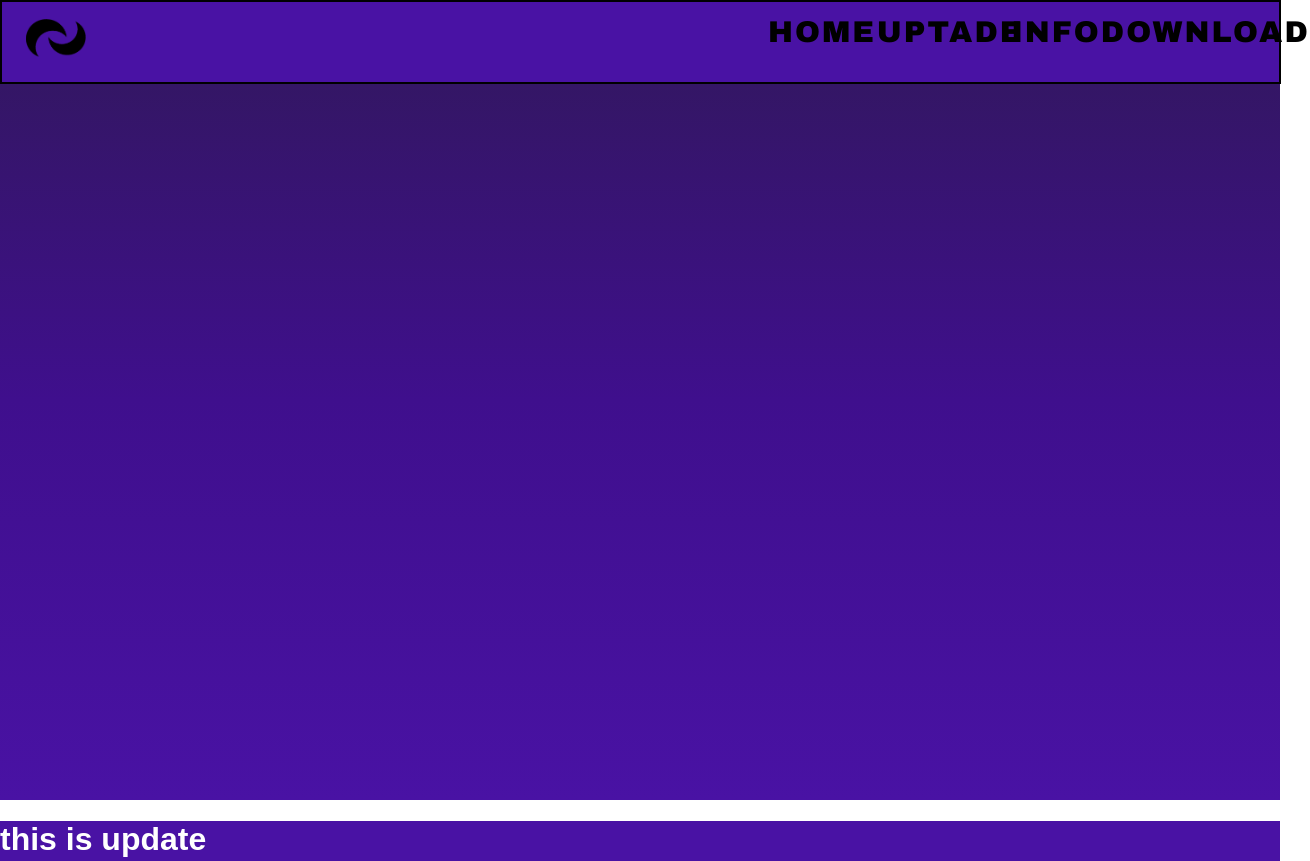
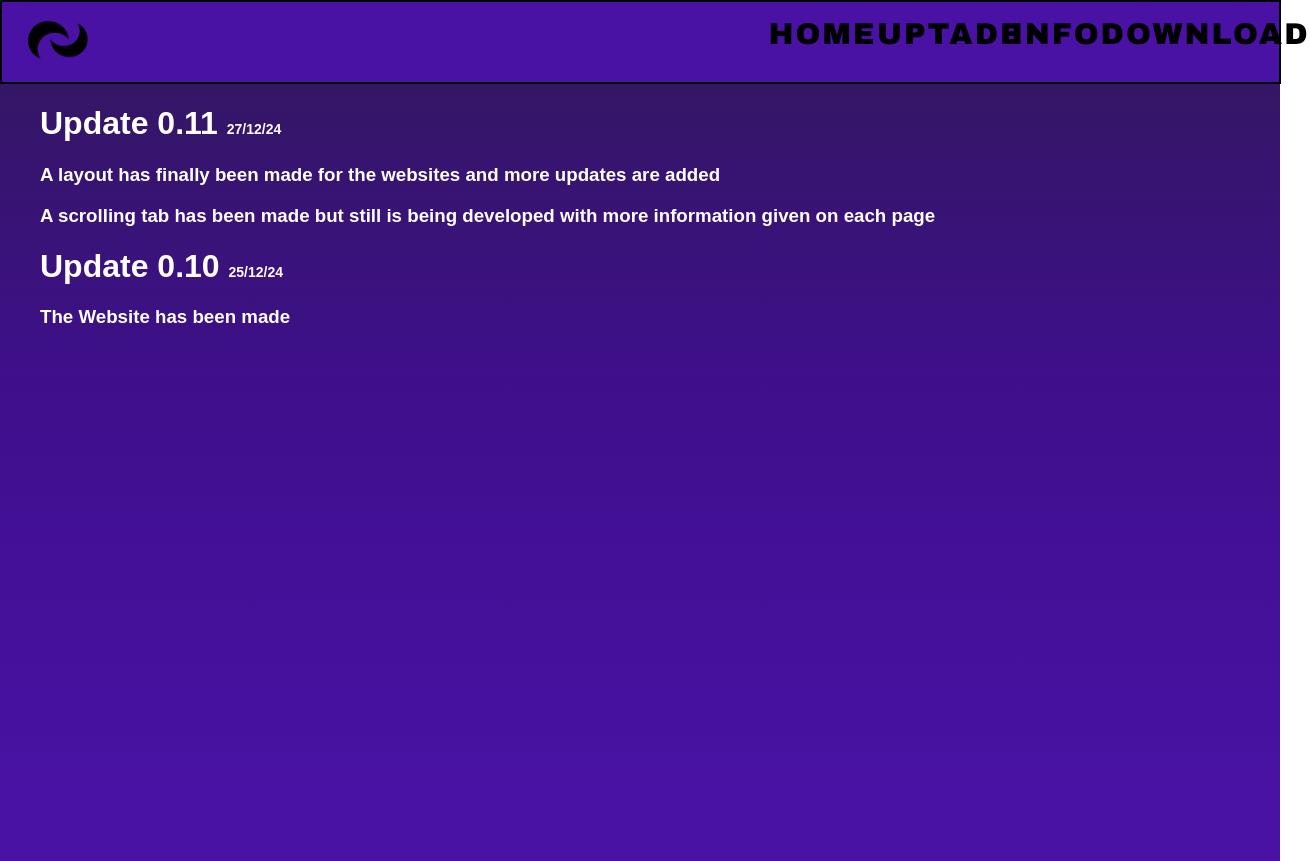
Before and after one commit to 0rpy/dengacorp.github.io, a plain HTML site: page index2.html in a window 1280 px wide. Shown: the top 861 px of the page, 1310 px wide, since content can reach past the window. Drawn offline with Linux system fonts and the light colour scheme.

Commit message:
Update 0.11.2
a small update with now an update thing in the code hover over buttons and more

```diff
--- a/index2.html
+++ b/index2.html
@@ -1,5 +1,6 @@
 <html>
     <link rel="stylesheet" href="style.css">
+    <link rel="icon" type="image/x-icon" href="favicon.png">
     <head>
         <title>update</title>
     </head>
@@ -12,9 +13,22 @@
                 <a class="download" href="index4.html">DOWNLOAD</a>
                 <img class="logo" src="Denga Corp logo.png">
             </h1>
+            <ul>
+
+                <h1 class="0.1">
+                    Update 0.11  <strong class="small">27/12/24</strong>
+                    <h3>A layout has finally been made for the websites and more updates are added </h3>
+                    <h3>A scrolling tab has been made but still is being developed with more information given on each page</h3>
+                </h1>
+                <!-- Copy n paste each time till we find a bot to do it -->
+                <h1 class="0.1">
+                    Update 0.10  <strong class="small">25/12/24</strong>
+                    <h3>The Website has been made</h3>
+                </h1>
+                <!-- This is the bottom (per each 4/5 updates it will need a new <div>) -->
+            </ul>
         </div>
         <div class="section1">
-            <h1>this is update</h1>
         </div>
     </body>
 </html>
--- a/style.css
+++ b/style.css
@@ -12,8 +12,13 @@ body {
     font-variant: normal;
     text-transform: uppercase;
     position: absolute;
-    top: 2%;
+    top: 20%;
     left: 60%;
+}
+.home:hover{
+    font-size: 40px;
+    top: 10%;
+    left: 59.25%;
 }
 .update{
     font-family: "Arial Black", Gadget, sans-serif;
@@ -25,8 +30,13 @@ body {
     font-variant: normal;
     text-transform: uppercase;
     position: absolute;
-    top: 2%;
+    top: 20%;
     left: 68.5%;
+}
+.update:hover{
+    font-size: 40px;
+    top: 10%;
+    left: 67.25%;
 }
 .info{
     font-family: "Arial Black", Gadget, sans-serif;
@@ -38,8 +48,13 @@ body {
     font-variant: normal;
     text-transform: uppercase;
     position: absolute;
-    top: 2%;
+    top: 20%;
     left: 79%;
+}
+.info:hover{
+    font-size: 40px;
+    top: 10%;
+    left: 78.25%;
 }
 .download{
     font-family: "Arial Black", Gadget, sans-serif;
@@ -51,16 +66,26 @@ body {
     font-variant: normal;
     text-transform: uppercase;
     position: absolute;
-    top: 2%;
+    top: 20%;
     left: 86%;
+}
+.download:hover{
+    font-size: 40px;
+    top: 10%;
+    left: 84.25%;
+}
+.small{
+    font-size: 14px;
+    top: 25%;
 }
 .logo{
     position: absolute;
     width: 60px;
     height: 38px;
-    top: 2.4%;
+    top: 24%;
     left: 2%;
 }
+
 .section {
     height: 100vh;
     color: white;
@@ -77,5 +102,5 @@ body {
     width: 99.8%;
     height: 80px;
     top: -20px;
-    position: static;
+    position: sticky;
 }
```
Also changed, not shown: index.html (+1 -1 lines), index3.html (+2 -1 lines), index4.html (+2 -1 lines), favicon.png (added).
